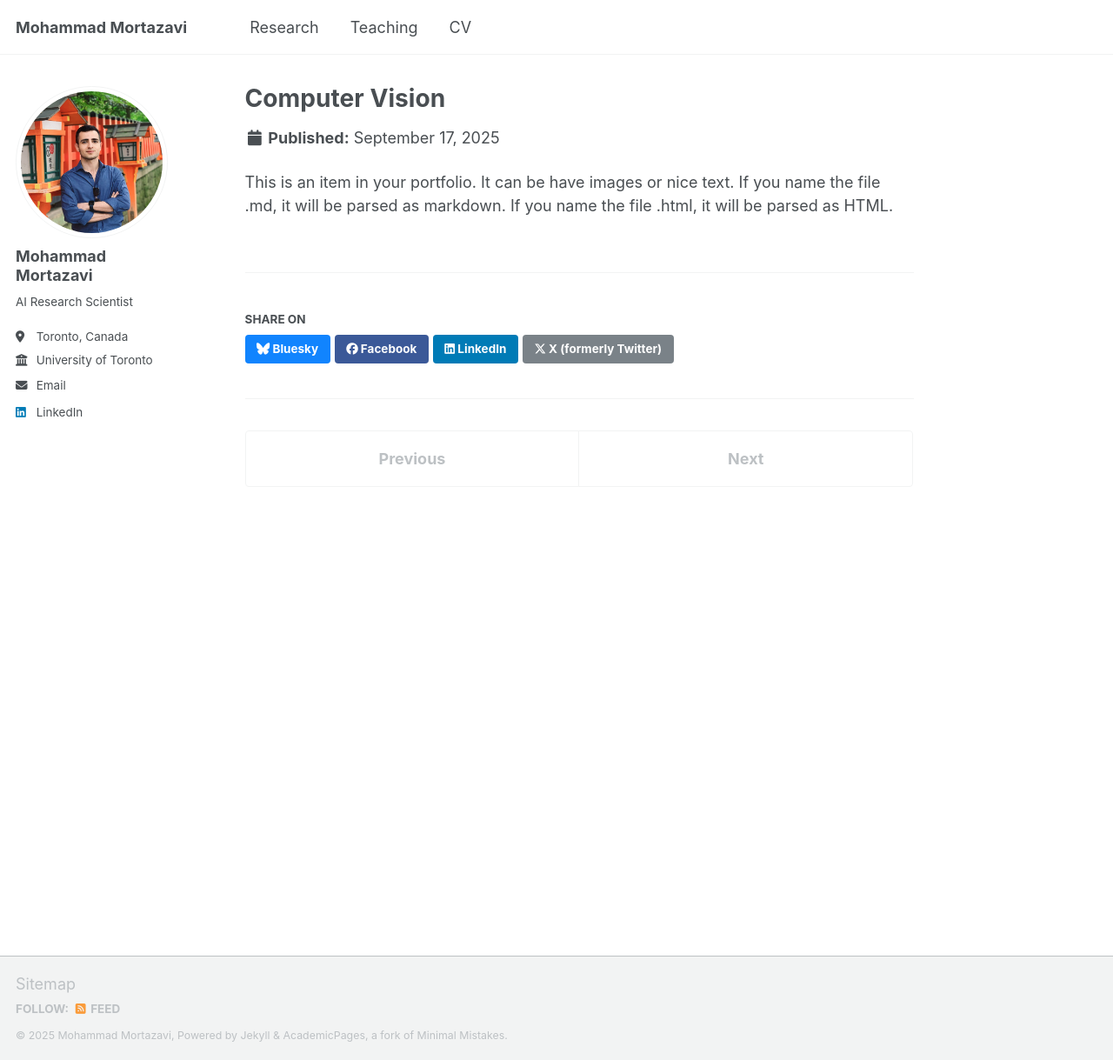
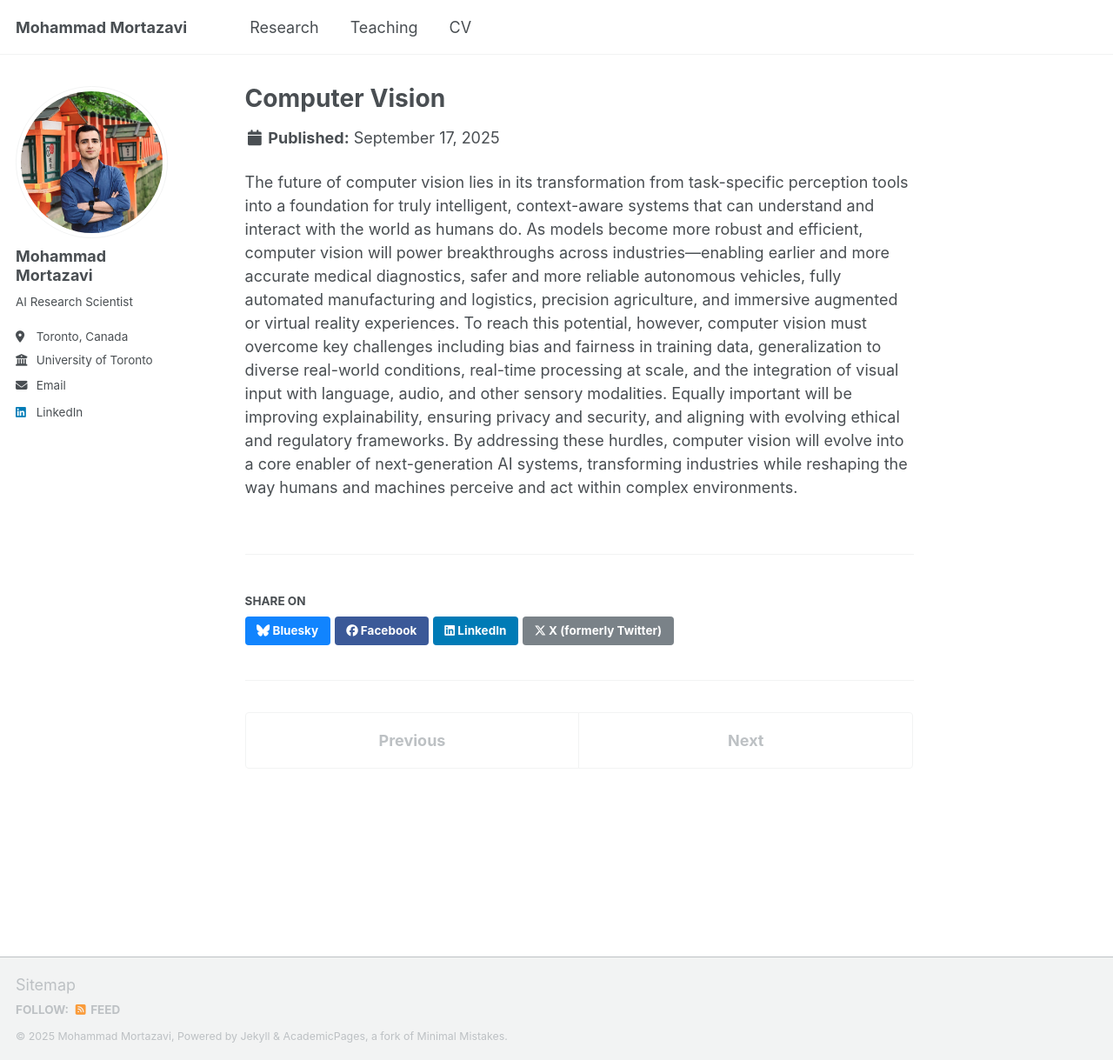
Before and after one commit to mortazawi/mortazawi.github.io, a Jekyll site: the page built from _portfolio/portfolio-3.html, in a window 1280 px wide and 1219 px high. Shown: the whole window at 87% size. Built offline with Jekyll 4.4.1, drawn with Linux system fonts in a browser that asks for light colours; a script that is not in the unit is left out.

Commit message:
Update portfolio-3.html

```diff
--- a/_portfolio/portfolio-3.html
+++ b/_portfolio/portfolio-3.html
@@ -4,4 +4,4 @@ excerpt: "Computer Vision (CV) is a field of artificial intelligence that enable
 collection: portfolio
 ---
 
-This is an item in your portfolio. It can be have images or nice text. If you name the file .md, it will be parsed as markdown. If you name the file .html, it will be parsed as HTML.
+The future of computer vision lies in its transformation from task-specific perception tools into a foundation for truly intelligent, context-aware systems that can understand and interact with the world as humans do. As models become more robust and efficient, computer vision will power breakthroughs across industries—enabling earlier and more accurate medical diagnostics, safer and more reliable autonomous vehicles, fully automated manufacturing and logistics, precision agriculture, and immersive augmented or virtual reality experiences. To reach this potential, however, computer vision must overcome key challenges including bias and fairness in training data, generalization to diverse real-world conditions, real-time processing at scale, and the integration of visual input with language, audio, and other sensory modalities. Equally important will be improving explainability, ensuring privacy and security, and aligning with evolving ethical and regulatory frameworks. By addressing these hurdles, computer vision will evolve into a core enabler of next-generation AI systems, transforming industries while reshaping the way humans and machines perceive and act within complex environments.
```
